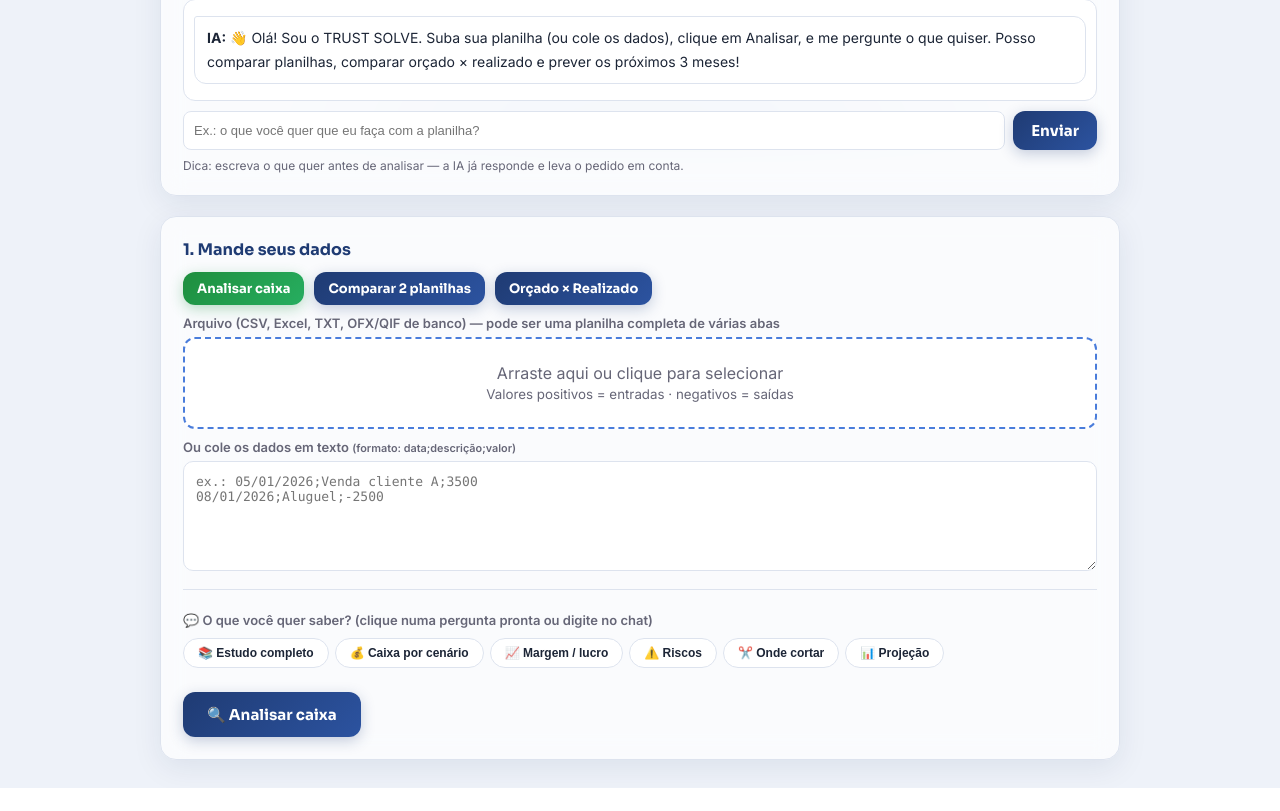
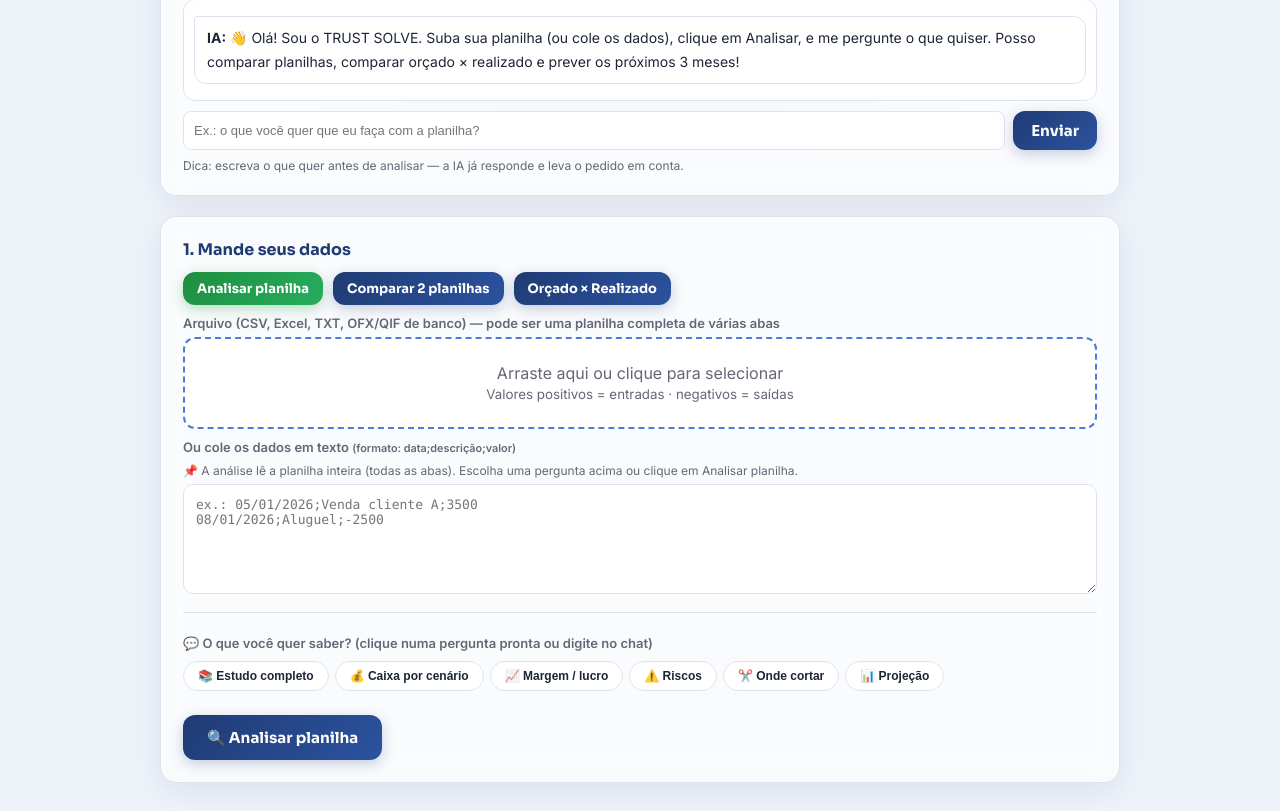
Before and after one commit to Trustcorporation88/finance, a Flask app: page / in a window 1280 px wide. Shown: the part 652-1463 px from the top of the page. Before the commit the page ends 1440 px from the top, so only its background shows below. Run offline with Flask 3, Linux system fonts and the light colour scheme.

Commit message:
Perguntas rapidas disparam analise automatica (sem clicar no botao); renomeia para 'Analisar planilha' (analisa a planilha inteira)

```diff
--- a/templates/index.html
+++ b/templates/index.html
@@ -207,7 +207,7 @@
   <div class="card">
     <h2>1. Mande seus dados</h2>
     <div class="btn-row" style="margin-bottom:10px">
-      <button class="btn verde" onclick="mostrarModo('simples')" id="btnModoSimples" style="margin-top:0; padding:8px 14px; font-size:13px;">Analisar caixa</button>
+      <button class="btn verde" onclick="mostrarModo('simples')" id="btnModoSimples" style="margin-top:0; padding:8px 14px; font-size:13px;">Analisar planilha</button>
       <button class="btn" onclick="mostrarModo('comparar')" id="btnModoComparar" style="margin-top:0; padding:8px 14px; font-size:13px;">Comparar 2 planilhas</button>
       <button class="btn" onclick="mostrarModo('orcado')" id="btnModoOrcado" style="margin-top:0; padding:8px 14px; font-size:13px;">Orçado × Realizado</button>
     </div>
@@ -217,6 +217,7 @@
       <div class="upload-box" id="drop">Arraste aqui ou clique para selecionar<br><small>Valores positivos = entradas · negativos = saídas</small></div>
       <input type="file" id="arquivo" class="hidden" accept=".csv,.xlsx,.xls,.txt,.ofx,.qif">
       <label>Ou cole os dados em texto <small>(formato: data;descrição;valor)</small></label>
+      <div class="nota-ia" style="margin-bottom:6px;">📌 A análise lê a planilha inteira (todas as abas). Escolha uma pergunta acima ou clique em Analisar planilha.</div>
       <textarea id="texto" placeholder="ex.: 05/01/2026;Venda cliente A;3500&#10;08/01/2026;Aluguel;-2500"></textarea>
       <div id="seletorAbas" class="hidden" style="margin-top:10px">
         <label>Abas encontradas — clique para analisar uma específica:</label>
@@ -234,7 +235,7 @@
         </div>
       </div>
       <div class="btn-row">
-        <button class="btn" id="btnAnalisar">🔍 Analisar caixa</button>
+        <button class="btn" id="btnAnalisar">🔍 Analisar planilha</button>
         <button class="btn verde hidden" id="btnPrever">📈 Prever próximos 3 meses</button>
         <button class="btn amarelo hidden" id="btnAlerta" onclick="verAlertaCaixa()" style="background:var(--amarelo)">⚠️ Saúde do caixa</button>
       </div>
@@ -540,7 +541,7 @@ function temArquivoCarregado() {
 function avisarArquivoCarregado() {
   const nome = arquivoNome || (textoEl.value.trim() ? 'dados colados' : '');
   if (!nome) return;
-  chatAdd('ia', `✅ Recebi "${nome}". Clique em **Analisar caixa** para eu processar.`);
+  chatAdd('ia', `✅ Recebi "${nome}". Clique em **Analisar planilha** (ou numa pergunta pronta) para eu processar.`);
 }
 
 // ---------- perguntas rápidas ----------
@@ -549,7 +550,41 @@ let intencaoUsuario = "";
 function usarPergunta(pergunta) {
   intencaoUsuario = pergunta;
   chatAdd('voce', pergunta);
-  chatAdd('ia', `✅ Entendido: vou responder sobre "${pergunta.toLowerCase().replace('faça uma análise geral completa da planilha', 'estudo completo da planilha')}". Agora suba o arquivo e clique em **Analisar caixa**.`);
+  if (!temArquivoCarregado()) {
+    chatAdd('ia', '✅ Entendido! Agora suba o arquivo e a análise vai rodar automaticamente com essa pergunta.');
+    return;
+  }
+  chatAdd('ia', '✅ Pergunta definida. Analisando sua planilha automaticamente...');
+  executarAnalise();
+}
+
+// análise automática (usada pelo botão e pelas perguntas rápidas)
+async function executarAnalise() {
+  if (!arquivoBytes && !textoEl.value.trim()) { mostrar('Escolha um arquivo ou cole os dados.', true); return; }
+  const fd = new FormData();
+  if (arquivoBytes) fd.append('arquivo', new Blob([arquivoBytes]), arquivoNome);
+  if (textoEl.value.trim()) fd.append('texto', textoEl.value.trim());
+  // usa a pergunta clicada (perguntas rápidas) como intenção principal
+  const intencao = intencaoUsuario || (historicoChat.filter(m => m.role === 'user').map(m => m.content).join(' | '));
+  if (intencao) fd.append('intencao', intencao.slice(0, 500));
+  btn.disabled = true; showLoading('Analisando sua planilha...');
+  try {
+    const resp = await fetch('/analisar', { method: 'POST', body: fd });
+    const data = await resp.json();
+    if (!resp.ok) { hideLoading(); mostrar(data.erro || 'Erro na análise.', true); return; }
+    ultimoResultado = data.resultado;
+    ultimosGraficos = data.graficos;
+    hideLoading();
+    mostrar('');
+    render(data.resultado, data.graficos);
+    chatAdd('ia', '✅ Análise concluída! Pergunte qualquer coisa aqui, ou use os botões de download.');
+    salvarHistorico();
+  } catch (e) {
+    hideLoading();
+    mostrar('Erro de conexão: ' + e.message, true);
+  } finally {
+    btn.disabled = false;
+  }
 }
 
 // ---------- chat ----------
@@ -572,7 +607,7 @@ async function perguntar() {
   chatAdd('voce', pergunta);
 
   if (!ultimoResultado && temArquivoCarregado()) {
-    chatAdd('ia', '📄 Vejo que você já carregou o arquivo. Clique em **Analisar caixa** para eu usar seus dados de verdade. Depois me pergunte de novo. 😉');
+    chatAdd('ia', '📄 Vejo que você já carregou o arquivo. Clique em **Analisar planilha** (ou numa pergunta pronta) para eu usar seus dados de verdade. 😉');
     return;
   }
 
@@ -607,32 +642,8 @@ async function perguntar() {
 }
 
 // ---------- análise ----------
-btn.addEventListener('click', async () => {
-  if (!arquivoBytes && !textoEl.value.trim()) { mostrar('Escolha um arquivo ou cole os dados.', true); return; }
-  const fd = new FormData();
-  if (arquivoBytes) fd.append('arquivo', new Blob([arquivoBytes]), arquivoNome);
-  if (textoEl.value.trim()) fd.append('texto', textoEl.value.trim());
-  // usa a pergunta clicada (perguntas rápidas) como intenção principal
-  const intencao = intencaoUsuario || (historicoChat.filter(m => m.role === 'user').map(m => m.content).join(' | '));
-  if (intencao) fd.append('intencao', intencao.slice(0, 500));
-  btn.disabled = true; showLoading('Analisando sua planilha...');
-  try {
-    const resp = await fetch('/analisar', { method: 'POST', body: fd });
-    const data = await resp.json();
-    if (!resp.ok) { hideLoading(); mostrar(data.erro || 'Erro na análise.', true); return; }
-    ultimoResultado = data.resultado;
-    ultimosGraficos = data.graficos;
-    hideLoading();
-    mostrar('');
-    render(data.resultado, data.graficos);
-    chatAdd('ia', '✅ Análise concluída! Pergunte qualquer coisa aqui, ou use os botões de download.');
-    salvarHistorico();
-  } catch (e) {
-    hideLoading();
-    mostrar('Erro de conexão: ' + e.message, true);
-  } finally {
-    btn.disabled = false;
-  }
+btn.addEventListener('click', () => {
+  executarAnalise();
 });
 
 function mostrar(msg, erro) {
```
